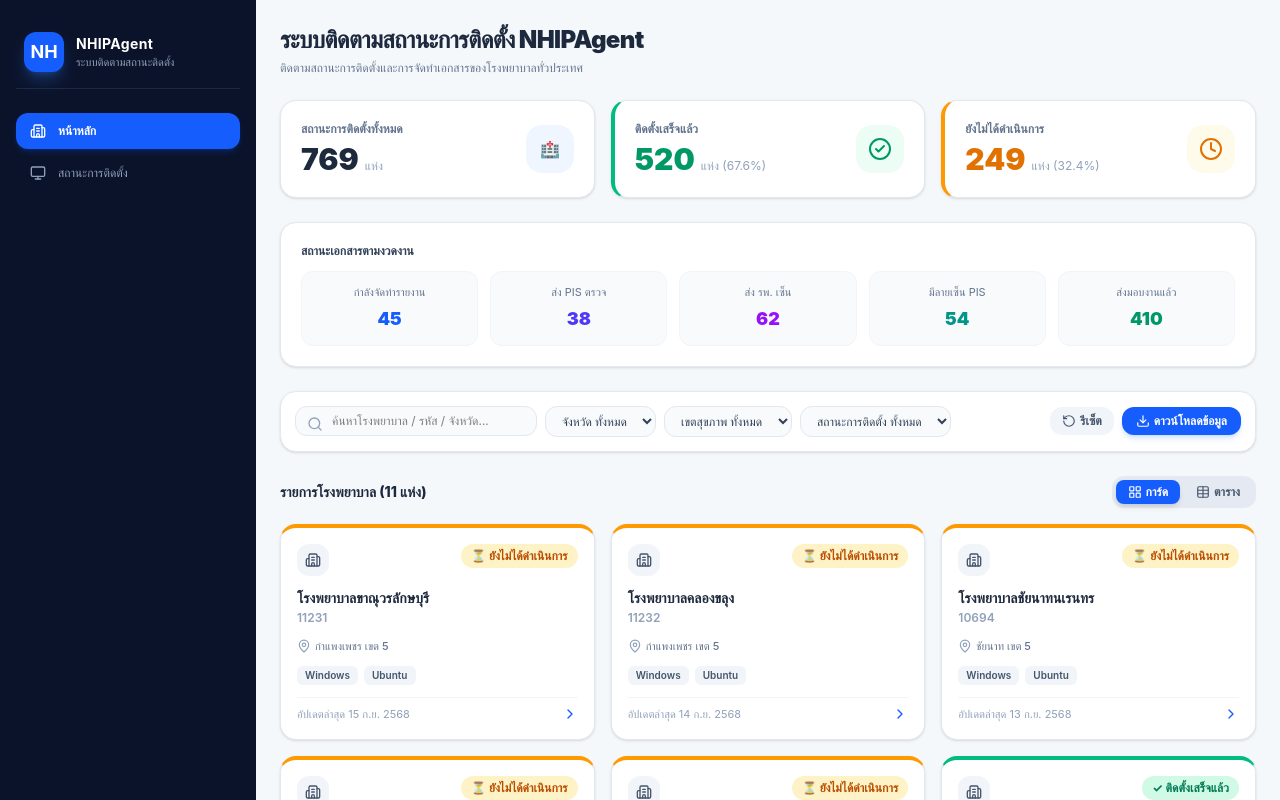
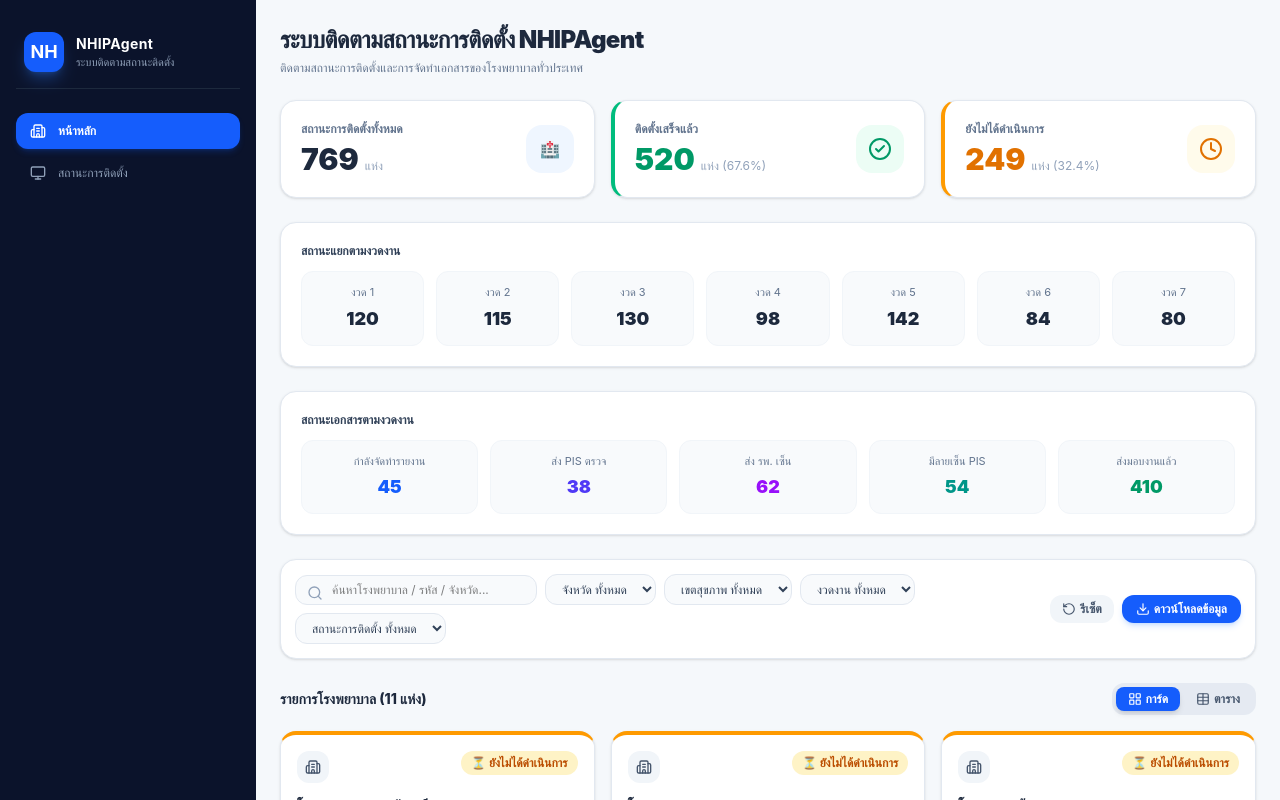
Before and after one commit to f43fileplusteam-glitch/dashboard-nhip, a React (Vite) app: page / in a window 1280 px wide. Shown: the top 800 px of the page. Built offline with nearby package versions, Linux system fonts and the light colour scheme.

Commit message:
Add installment status cards and card badge

```diff
--- a/src/App.jsx
+++ b/src/App.jsx
@@ -1,7 +1,7 @@
 import React, { useState, useMemo } from 'react';
 import {
   Building2, LayoutGrid, Table as TableIcon, Search,
-  Download, RotateCcw, MapPin, Monitor, ChevronRight, X, Edit3, Printer, CheckCircle2, Clock, FileText
+  Download, RotateCcw, MapPin, Monitor, ChevronRight, X, Edit3, Printer, CheckCircle2, Clock
 } from 'lucide-react';
 
 export default function App() {
@@ -13,8 +13,9 @@
   const [selectedProvince, setSelectedProvince] = useState('');
   const [selectedZone, setSelectedZone] = useState('');
   const [selectedStatus, setSelectedStatus] = useState('');
+  const [selectedInstallment, setSelectedInstallment] = useState('');
 
-  // ชุดข้อมูลโรงพยาบาล
+  // ชุดข้อมูลโรงพยาบาลพร้อมข้อมูลงวดงาน
   const hospitalData = [
     { id: '11231', name: 'โรงพยาบาลขาณุวรลักษบุรี', province: 'กำแพงเพชร', zone: '5', status: 'ยังไม่ได้ดำเนินการ', docStatus: 'ส่งมอบงานแล้ว', installment: 'งวด 5', date: '15 ก.ย. 2568', version: 'v1.2.3', installer: 'สมชาย ใจดี', pisDate: '8 ก.ย. 2568', installDate: '12 ก.ย. 2568' },
     { id: '11232', name: 'โรงพยาบาลคลองขลุง', province: 'กำแพงเพชร', zone: '5', status: 'ยังไม่ได้ดำเนินการ', docStatus: 'ส่งมอบงานแล้ว', installment: 'งวด 5', date: '14 ก.ย. 2568', version: 'v1.2.3', installer: 'สมชาย ใจดี', pisDate: '7 ก.ย. 2568', installDate: '11 ก.ย. 2568' },
@@ -36,15 +37,17 @@
       const matchProvince = selectedProvince ? item.province === selectedProvince : true;
       const matchZone = selectedZone ? item.zone === selectedZone : true;
       const matchStatus = selectedStatus ? item.status === selectedStatus : true;
-      return matchSearch && matchProvince && matchZone && matchStatus;
+      const matchInstallment = selectedInstallment ? item.installment === selectedInstallment : true;
+      return matchSearch && matchProvince && matchZone && matchStatus && matchInstallment;
     });
-  }, [searchTerm, selectedProvince, selectedZone, selectedStatus]);
+  }, [searchTerm, selectedProvince, selectedZone, selectedStatus, selectedInstallment]);
 
   const handleReset = () => {
     setSearchTerm('');
     setSelectedProvince('');
     setSelectedZone('');
     setSelectedStatus('');
+    setSelectedInstallment('');
   };
 
   const getStatusBadge = (status) => {
@@ -93,7 +96,7 @@
           <p className="text-xs text-slate-500 mt-1">ติดตามสถานะการติดตั้งและการจัดทำเอกสารของโรงพยาบาลทั่วประเทศ</p>
         </div>
 
-        {/* 1. KPI Summaries (Built-in) */}
+        {/* 1. KPI Summaries */}
         <div className="grid grid-cols-1 md:grid-cols-3 gap-4 mb-6">
           <div className="bg-white p-5 rounded-2xl border border-slate-200 shadow-sm flex items-center justify-between">
             <div>
@@ -118,7 +121,42 @@
           </div>
         </div>
 
-        {/* 2. Status Overview Bar */}
+        {/* 2. สรุปสถานะงวดงาน */}
+        <div className="bg-white p-5 rounded-2xl border border-slate-200 shadow-sm mb-6">
+          <h3 className="text-xs font-bold text-slate-700 mb-3">สถานะแยกตามงวดงาน</h3>
+          <div className="grid grid-cols-2 sm:grid-cols-3 md:grid-cols-7 gap-3 text-center">
+            <div className="bg-slate-50 p-3 rounded-xl border border-slate-100">
+              <p className="text-[11px] text-slate-500 mb-1">งวด 1</p>
+              <p className="text-lg font-black text-slate-800">120</p>
+            </div>
+            <div className="bg-slate-50 p-3 rounded-xl border border-slate-100">
+              <p className="text-[11px] text-slate-500 mb-1">งวด 2</p>
+              <p className="text-lg font-black text-slate-800">115</p>
+            </div>
+            <div className="bg-slate-50 p-3 rounded-xl border border-slate-100">
+              <p className="text-[11px] text-slate-500 mb-1">งวด 3</p>
+              <p className="text-lg font-black text-slate-800">130</p>
+            </div>
+            <div className="bg-slate-50 p-3 rounded-xl border border-slate-100">
+              <p className="text-[11px] text-slate-500 mb-1">งวด 4</p>
+              <p className="text-lg font-black text-slate-800">98</p>
+            </div>
+            <div className="bg-slate-50 p-3 rounded-xl border border-slate-100">
+              <p className="text-[11px] text-slate-500 mb-1">งวด 5</p>
+              <p className="text-lg font-black text-slate-800">142</p>
+            </div>
+            <div className="bg-slate-50 p-3 rounded-xl border border-slate-100">
+              <p className="text-[11px] text-slate-500 mb-1">งวด 6</p>
+              <p className="text-lg font-black text-slate-800">84</p>
+            </div>
+            <div className="bg-slate-50 p-3 rounded-xl border border-slate-100">
+              <p className="text-[11px] text-slate-500 mb-1">งวด 7</p>
+              <p className="text-lg font-black text-slate-800">80</p>
+            </div>
+          </div>
+        </div>
+
+        {/* 3. สถานะเอกสารตามงวดงาน */}
         <div className="bg-white p-5 rounded-2xl border border-slate-200 shadow-sm mb-6">
           <h3 className="text-xs font-bold text-slate-700 mb-3">สถานะเอกสารตามงวดงาน</h3>
           <div className="grid grid-cols-2 md:grid-cols-5 gap-3 text-center">
@@ -145,10 +183,10 @@
           </div>
         </div>
 
-        {/* 3. Filter Bar */}
+        {/* 4. Filter Bar */}
         <div className="bg-white p-3.5 rounded-2xl border border-slate-200 shadow-sm mb-6 flex flex-wrap gap-3 items-center justify-between">
           <div className="flex flex-wrap gap-2 items-center flex-1">
-            <div className="relative min-w-[220px]">
+            <div className="relative min-w-[200px]">
               <Search className="w-4 h-4 absolute left-3 top-2.5 text-slate-400" />
               <input
                 type="text"
@@ -182,6 +220,20 @@
               <option value="7">เขต 7</option>
             </select>
             <select
+              value={selectedInstallment}
+              onChange={(e) => setSelectedInstallment(e.target.value)}
+              className="text-xs bg-slate-50 border border-slate-200 rounded-xl px-3 py-1.5 text-slate-700 font-medium cursor-pointer"
+            >
+              <option value="">งวดงาน ทั้งหมด</option>
+              <option value="งวด 1">งวด 1</option>
+              <option value="งวด 2">งวด 2</option>
+              <option value="งวด 3">งวด 3</option>
+              <option value="งวด 4">งวด 4</option>
+              <option value="งวด 5">งวด 5</option>
+              <option value="งวด 6">งวด 6</option>
+              <option value="งวด 7">งวด 7</option>
+            </select>
+            <select
               value={selectedStatus}
               onChange={(e) => setSelectedStatus(e.target.value)}
               className="text-xs bg-slate-50 border border-slate-200 rounded-xl px-3 py-1.5 text-slate-700 font-medium cursor-pointer"
@@ -208,7 +260,7 @@
           </div>
         </div>
 
-        {/* 4. Display Toggle & Cards/Table View */}
+        {/* 5. Display Toggle & Cards/Table View */}
         <div className="flex justify-between items-center mb-4">
           <h3 className="font-extrabold text-slate-800 text-sm">รายการโรงพยาบาล ({filteredHospitals.length} แห่ง)</h3>
           <div className="bg-slate-200/80 p-1 rounded-xl flex gap-1">
@@ -245,8 +297,11 @@
                     </div>
                     <h4 className="font-extrabold text-slate-800 text-sm mb-0.5">{hosp.name}</h4>
                     <p className="text-xs font-semibold text-slate-400 mb-3">{hosp.id}</p>
-                    <div className="flex items-center gap-1 text-[11px] text-slate-500 font-medium mb-3">
-                      <MapPin className="w-3.5 h-3.5 text-slate-400" /> {hosp.province} เขต {hosp.zone}
+                    <div className="flex items-center justify-between text-[11px] text-slate-500 font-medium mb-3">
+                      <span className="flex items-center gap-1">
+                        <MapPin className="w-3.5 h-3.5 text-slate-400" /> {hosp.province} เขต {hosp.zone}
+                      </span>
+                      <span className="bg-purple-100 text-purple-700 px-2 py-0.5 rounded-md font-bold">{hosp.installment}</span>
                     </div>
                     <div className="flex gap-1.5 mb-3">
                       <span className="text-[10px] bg-slate-100 text-slate-600 px-2 py-0.5 rounded-md font-semibold">Windows</span>
@@ -282,7 +337,7 @@
                         <td className="p-3 font-semibold text-slate-500">{hosp.id}</td>
                         <td className="p-3 font-bold text-slate-800">{hosp.name}</td>
                         <td className="p-3 text-slate-600">{hosp.province} (เขต {hosp.zone})</td>
-                        <td className="p-3 text-slate-600">{hosp.installment}</td>
+                        <td className="p-3 font-bold text-purple-600">{hosp.installment}</td>
                         <td className="p-3">{getStatusBadge(hosp.status)}</td>
                         <td className="p-3 text-slate-600">{hosp.docStatus}</td>
                       </tr>
@@ -293,7 +348,7 @@
             )}
           </div>
 
-          {/* 5. Detail Drawer */}
+          {/* 6. Detail Drawer */}
           {selectedHospital && (
             <div className="lg:col-span-4 bg-white rounded-2xl border border-slate-200 p-5 shadow-lg relative h-fit sticky top-6">
               <button
@@ -326,7 +381,7 @@
               <div className="space-y-3 text-xs text-slate-600 mb-6">
                 <div className="flex justify-between py-1 border-b border-slate-50">
                   <span className="text-slate-400">งวดงาน</span>
-                  <span className="font-bold text-slate-800">{selectedHospital.installment}</span>
+                  <span className="font-bold text-purple-600">{selectedHospital.installment}</span>
                 </div>
                 <div className="flex justify-between py-1 border-b border-slate-50">
                   <span className="text-slate-400">สถานะการติดตั้ง</span>
```
